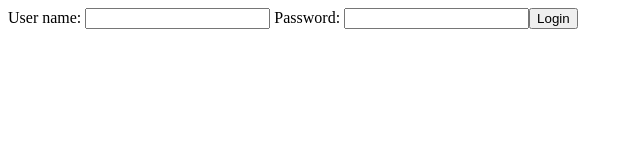
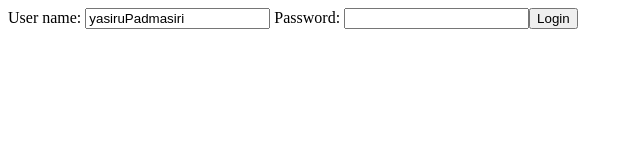
Before and after one commit to yasiruPadmasiri/angular_java_springboot, an Angular app in the folder frontend/todo/: page / in a window 1280 px wide. Shown: the top 160 px of the page, without its empty margins (0-640 px from the left). Built offline with nearby package versions, Linux system fonts and the light colour scheme.

Commit message:
change again loging add error fixed

```diff
--- a/frontend/todo/src/app/login/login.component.ts
+++ b/frontend/todo/src/app/login/login.component.ts
@@ -7,6 +7,8 @@ import { Component, OnInit } from '@angular/core';
 })
 export class LoginComponent implements OnInit {
 
+  username='yasiruPadmasiri'
+  password=''
 
   constructor() { }
 
```
